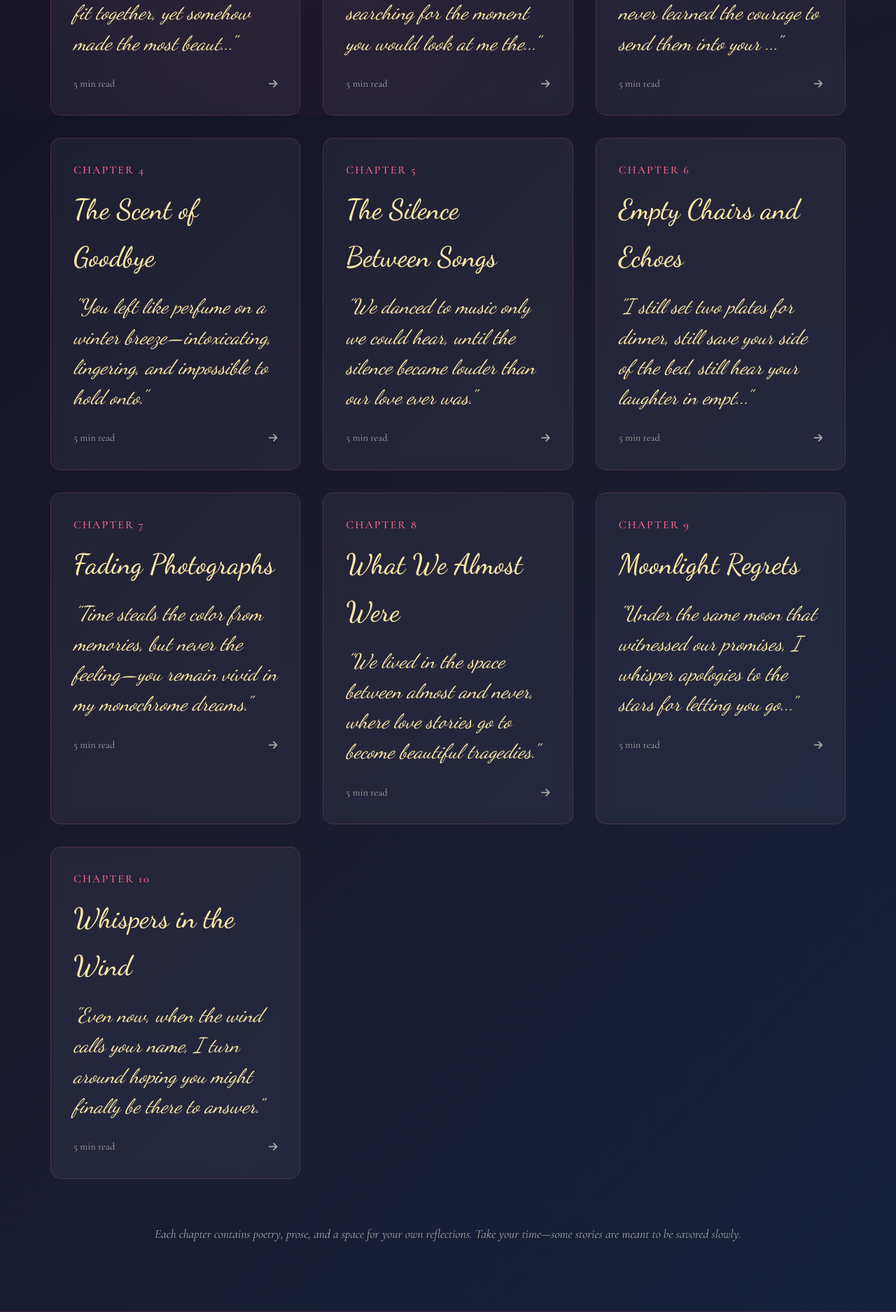
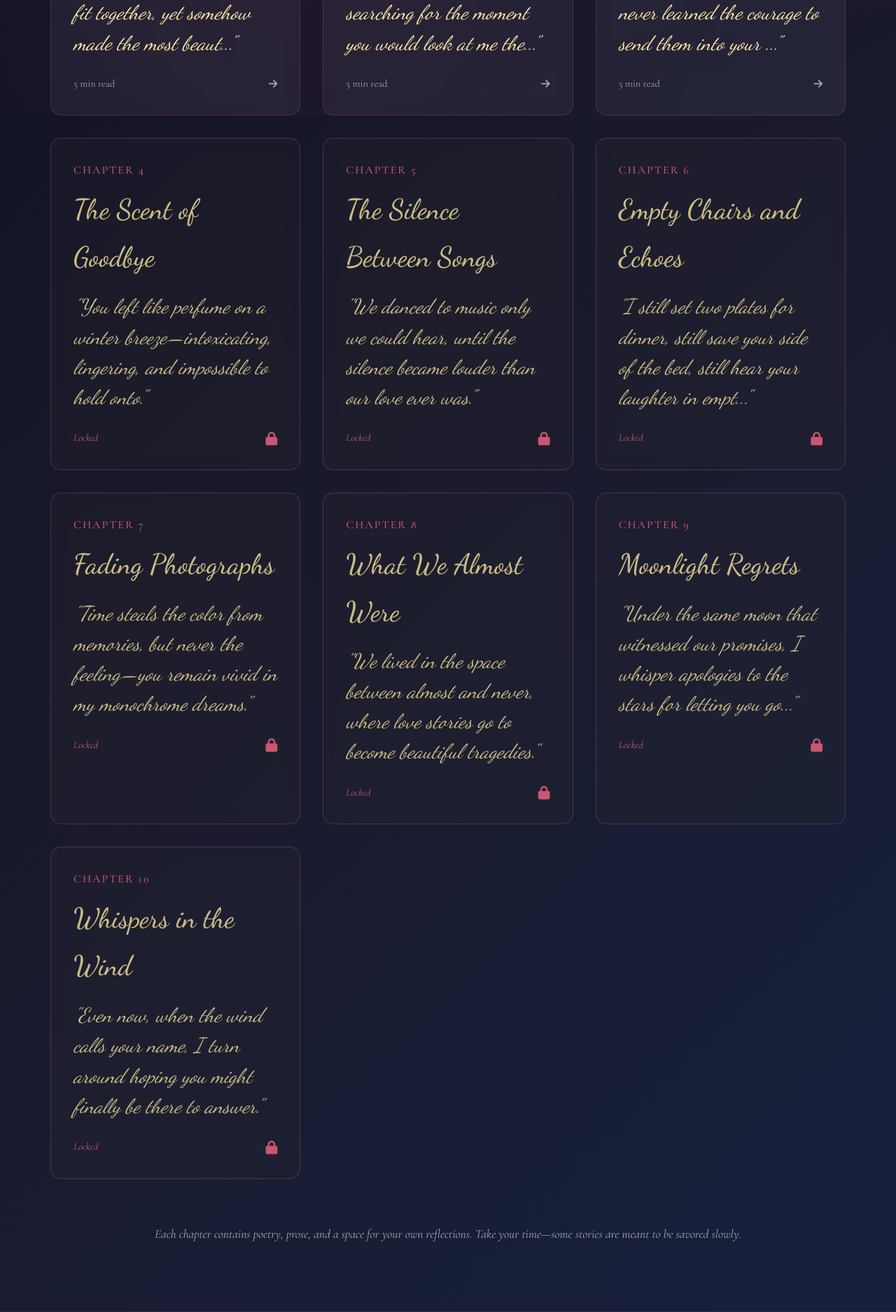
Before and after one commit to WanderingRomantic/Whispers-of-Our-Love, a Flask app: page /chapters in a window 1280 px wide. Shown: the part 635-2510 px from the top of the page at 70% size. Run offline with Flask 3, Linux system fonts and the light colour scheme.

Commit message:
Restrict access to later chapters creating anticipation for upcoming story
Implements chapter locking functionality in routes.py and updates templates/chapters.html and static/css/style.css.

Replit-Commit-Author: Agent
Replit-Commit-Session-Id: 9b9c866e-a732-49fe-841a-6154ca2d9bd2
Replit-Commit-Screenshot-Url: https://storage.googleapis.com/screenshot-production-us-central1/42d37ec0-c850-44e4-9a40-1f5cce542beb/9b9c866e-a732-49fe-841a-6154ca2d9bd2/i4VH6Pe

```diff
--- a/routes.py
+++ b/routes.py
@@ -60,12 +60,17 @@ def chapter(chapter_id):
         flash('Chapter not found.')
         return redirect(url_for('chapters'))
 
+    # Only allow access to chapters 1-3
+    if chapter_id > 3:
+        flash('This chapter is currently locked. Only the first 3 chapters are available.')
+        return redirect(url_for('chapters'))
+
     chapter_data = CHAPTERS[chapter_id]
     comments = Comment.query.filter_by(chapter_id=chapter_id).order_by(Comment.timestamp.desc()).all()
 
-    # Navigation
+    # Navigation - only show next if it's accessible
     prev_chapter = chapter_id - 1 if chapter_id > 1 else None
-    next_chapter = chapter_id + 1 if chapter_id < len(CHAPTERS) else None
+    next_chapter = chapter_id + 1 if chapter_id < 3 else None
 
     return render_template('chapter.html',
                          chapter_id=chapter_id,
--- a/static/css/style.css
+++ b/static/css/style.css
@@ -400,6 +400,40 @@ h1, h2, h3, h4, h5, h6 {
     transform: translateX(5px);
 }
 
+/* Locked chapters */
+.chapter-card.locked {
+    opacity: 0.6;
+    position: relative;
+}
+
+.chapter-card.locked::before {
+    content: '';
+    position: absolute;
+    top: 0;
+    left: 0;
+    right: 0;
+    bottom: 0;
+    background: rgba(0, 0, 0, 0.2);
+    border-radius: 15px;
+    z-index: 1;
+}
+
+.locked-chapter {
+    cursor: not-allowed;
+    pointer-events: none;
+}
+
+.chapter-lock {
+    color: #ff6b8a;
+    font-size: 1.2rem;
+}
+
+.locked-text {
+    color: #ff6b8a;
+    font-weight: 500;
+    font-style: italic;
+}
+
 .chapters-footer {
     text-align: center;
     margin-top: 3rem;
--- a/templates/chapters.html
+++ b/templates/chapters.html
@@ -11,7 +11,8 @@
 
     <div class="chapters-grid">
         {% for chapter_id, chapter in chapters.items() %}
-        <div class="chapter-card" data-chapter="{{ chapter_id }}">
+        <div class="chapter-card {% if chapter_id > 3 %}locked{% endif %}" data-chapter="{{ chapter_id }}">
+            {% if chapter_id <= 3 %}
                 <a href="{{ url_for('chapter', chapter_id=chapter_id) }}" class="chapter-link">
                     <div class="chapter-number">Chapter {{ chapter_id }}</div>
                     <h3 class="chapter-title">{{ chapter.title }}</h3>
@@ -23,6 +24,19 @@
                         <i class="fas fa-arrow-right chapter-arrow"></i>
                     </div>
                 </a>
+            {% else %}
+                <div class="chapter-link locked-chapter">
+                    <div class="chapter-number">Chapter {{ chapter_id }}</div>
+                    <h3 class="chapter-title">{{ chapter.title }}</h3>
+                    <div class="chapter-preview">
+                        <p class="chapter-quote">"{{ chapter.quote[:100] }}{% if chapter.quote|length > 100 %}...{% endif %}"</p>
+                    </div>
+                    <div class="chapter-meta">
+                        <span class="locked-text">Locked</span>
+                        <i class="fas fa-lock chapter-lock"></i>
+                    </div>
+                </div>
+            {% endif %}
         </div>
         {% endfor %}
     </div>
```
Lines whose indentation alone changed are shown as unchanged.
